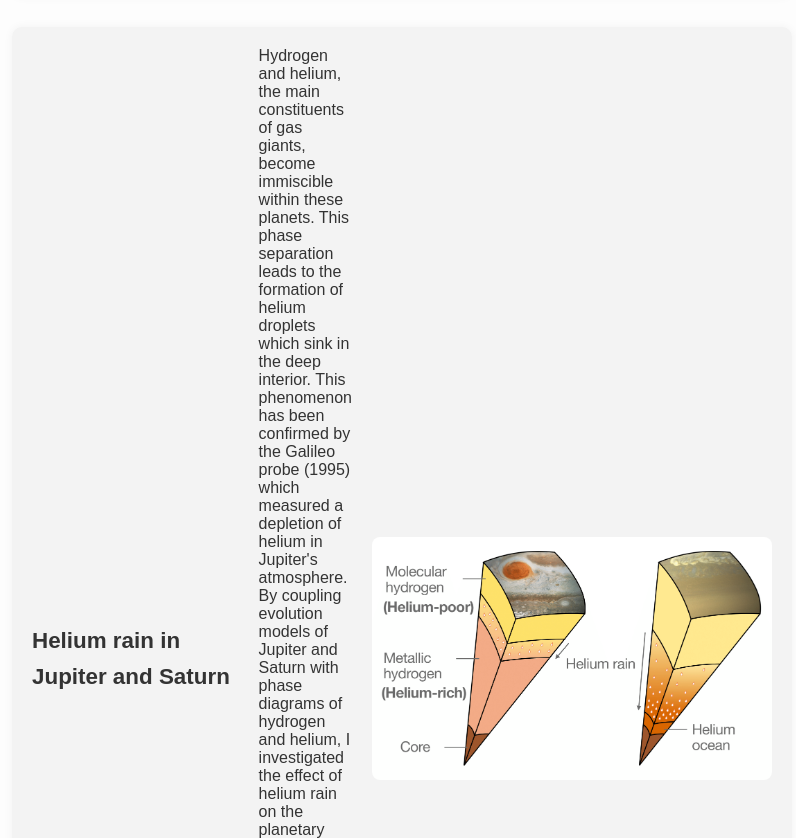
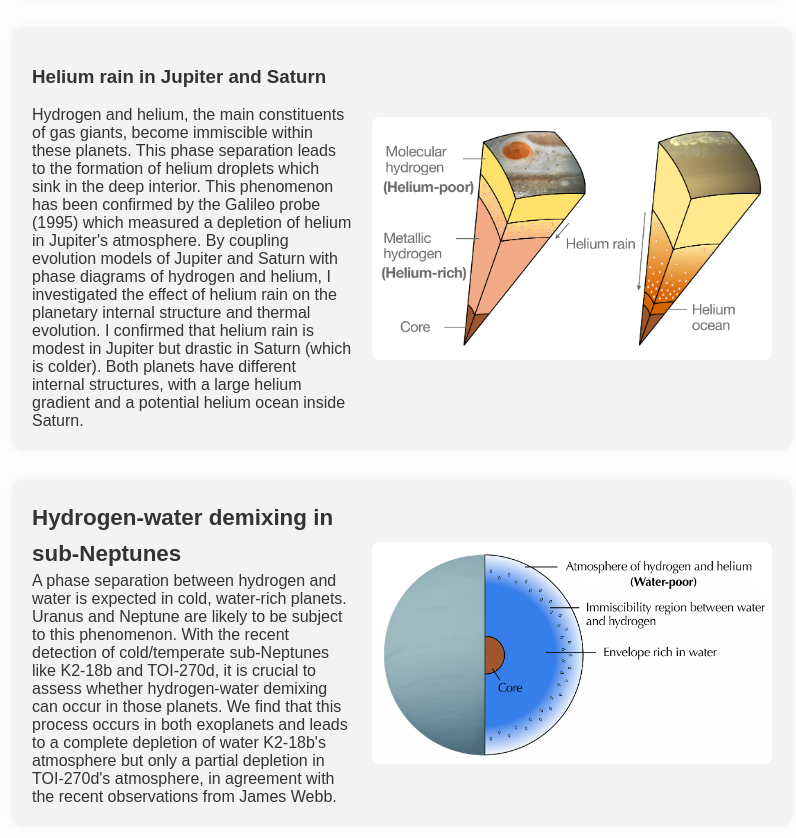
Before and after one commit to SaburoHoward/saburo-howard, a plain HTML site: page index.html in a window 1280 px wide. Shown: the part 1013-1851 px from the top of the page, without its empty margins (398-1194 px from the left). Drawn offline with Linux system fonts and the light colour scheme.

Commit message:
Ajustement sous titres Research

```diff
--- a/index.html
+++ b/index.html
@@ -193,8 +193,8 @@
       </div>
 
       <div class="research-item">
-        <pl><strong>Helium rain in Jupiter and Saturn</strong><br></pl>
         <div class="research-item-text">
+          <h3><strong>Helium rain in Jupiter and Saturn</strong><br></h3>
           <pl2>Hydrogen and helium, the main constituents of gas giants, become immiscible within these planets. This phase separation leads to the formation of helium droplets which sink in the deep interior. This phenomenon has been confirmed by the Galileo probe (1995) which measured a depletion of helium in Jupiter's atmosphere. By coupling evolution models of Jupiter and Saturn with phase diagrams of hydrogen and helium, I investigated the effect of helium rain on the planetary internal structure and thermal evolution. I confirmed that helium rain is modest in Jupiter but drastic in Saturn (which is colder). Both planets have different internal structures, with a large helium gradient and a potential helium ocean inside Saturn. </pl2>
         </div>
          <img src="HeRain.png" alt="Helium rain in Jupiter and Saturn" />
```
